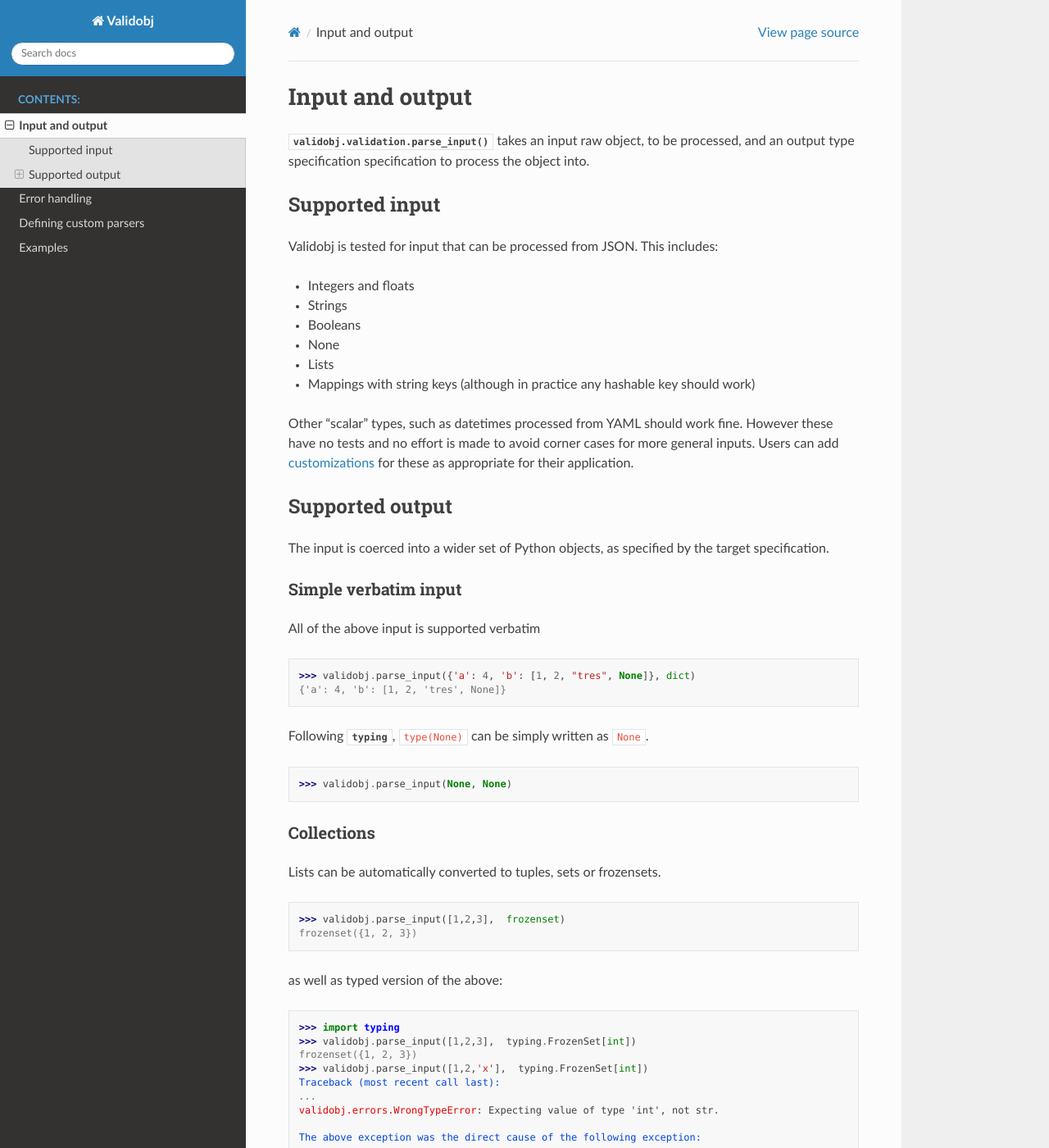
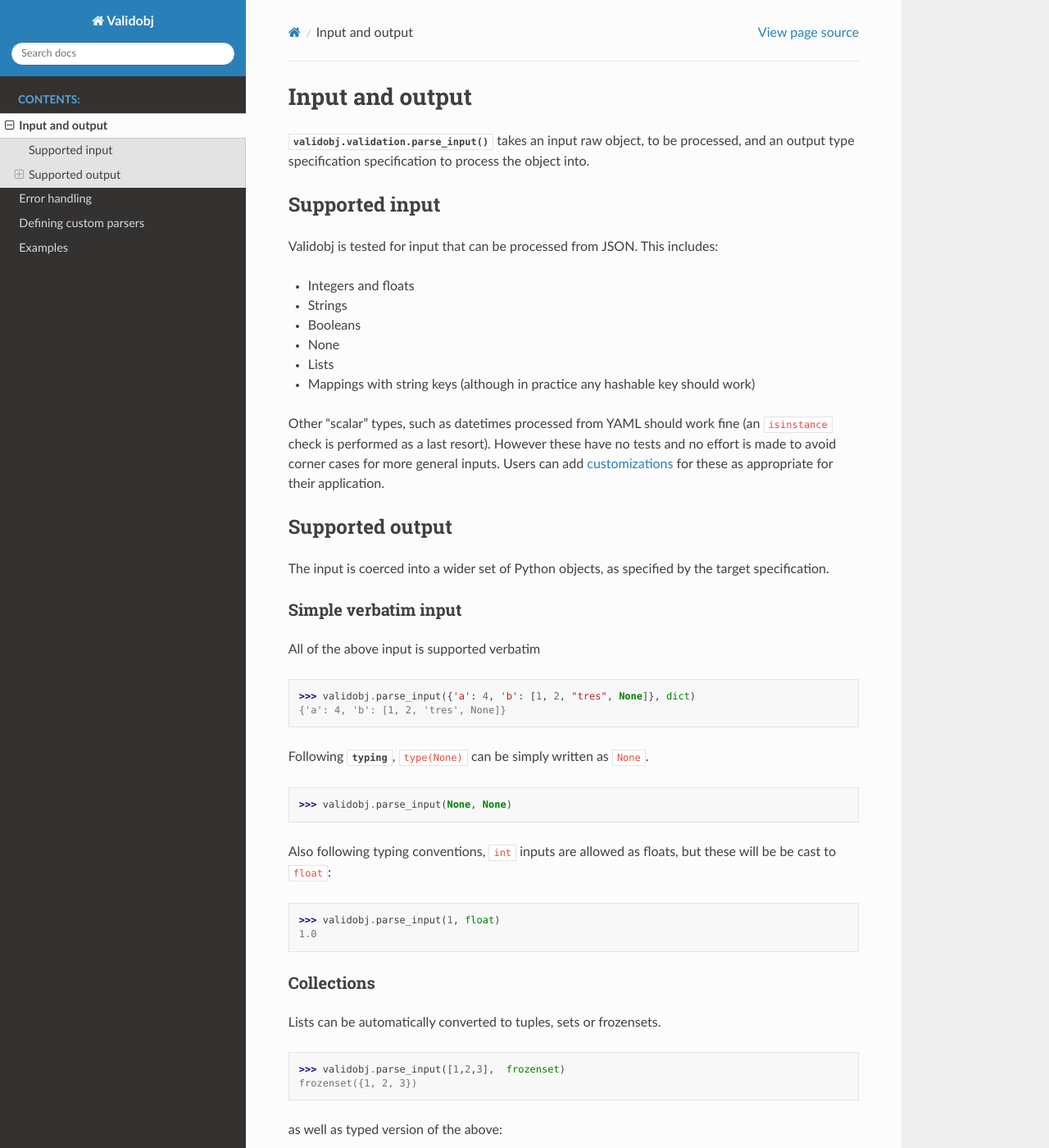
Before and after one commit to Zaharid/validobj, a Sphinx documentation site: the page built from doc/source/inout.rst, in a window 1280 px wide and 1400 px high. Shown: the whole window at 82% size. Built offline with Sphinx 7.4.7 and the Read the Docs theme 3.1.0, drawn with Linux system fonts in a browser that asks for light colours; pages that are not in the unit, such as notebooks, are missing from menus.

Commit message:
Automatically cast numeric types as per PEP 484
As per https://peps.python.org/pep-0484/#the-numeric-tower

 > float, an argument of type int is acceptable; similar, for an argument annotated as having type complex, arguments of type float or int are acceptable.

 We make sure to cast the inputs to the target type so that `isinstnace`
 checks works and there are no surprises with numpy dtypes and similar.

```diff
--- a/doc/source/inout.rst
+++ b/doc/source/inout.rst
@@ -27,7 +27,8 @@
 * Lists
 * Mappings with string keys (although in practice any hashable key should work)
 
-Other "scalar" types, such as datetimes processed from YAML should work fine.
+Other "scalar" types, such as datetimes processed from YAML should work fine
+(an ``isinstance`` check is performed as a last resort).
 However these have no tests and no effort is made to avoid corner cases for
 more general inputs. Users can add :ref:`customizations <custom>` for these as
 appropriate for their application.
@@ -53,6 +54,14 @@
 .. doctest::
 
     >>> validobj.parse_input(None, None)
+
+Also following typing conventions, ``int`` inputs are allowed as floats, but
+these will be be cast to ``float``:
+
+.. doctest::
+
+    >>> validobj.parse_input(1, float)
+    1.0
 
 Collections
 ^^^^^^^^^^^
```
Also changed, not shown: 2 other files.
